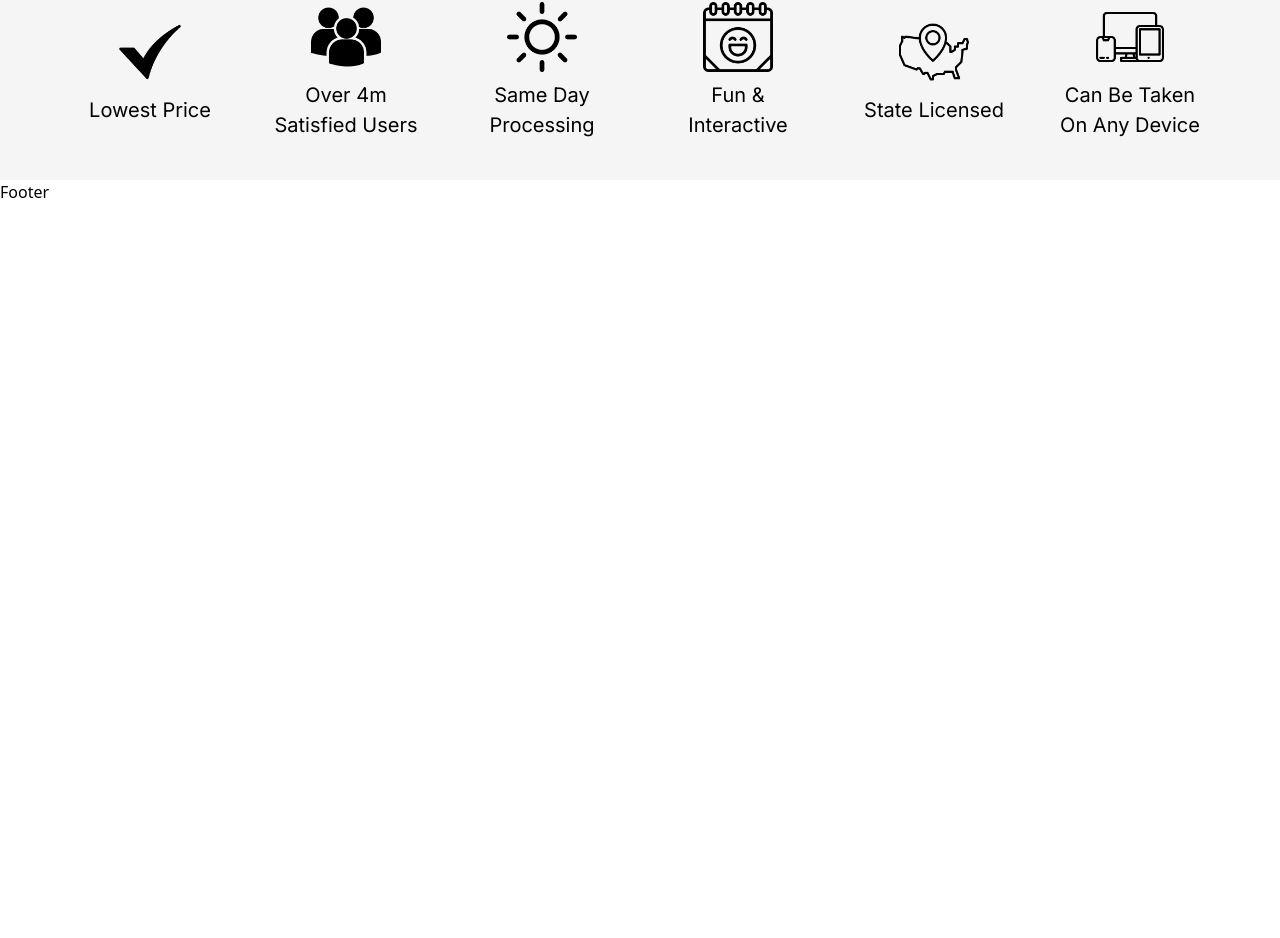
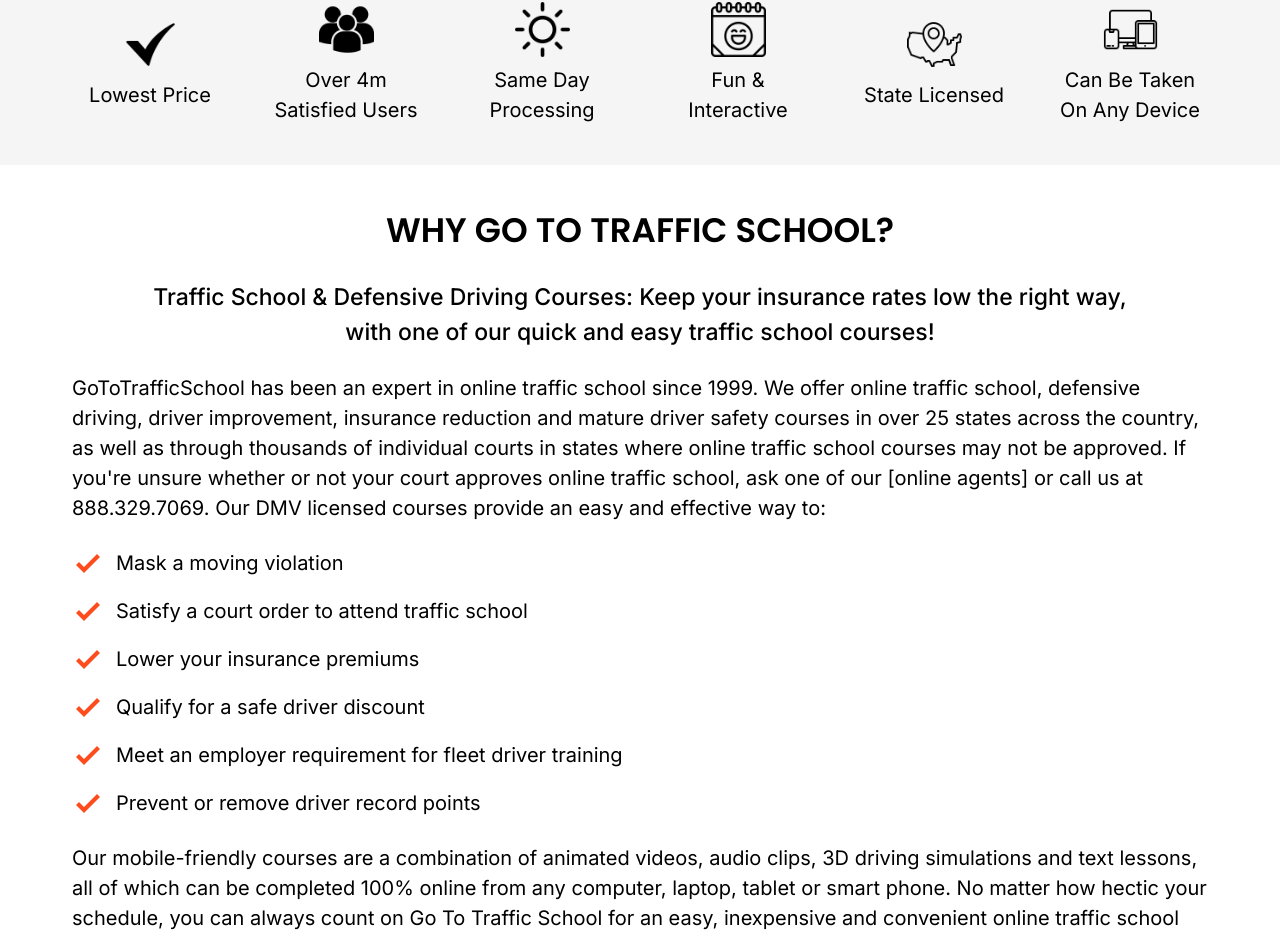
Before and after one commit to gulnabi-afridi/traffic-school, a Next.js app: page / in a window 1280 px wide. Shown: the part 838-1776 px from the top of the page. Before the commit the page ends 1042 px from the top, so only its background shows below. Built offline with nearby package versions, Linux system fonts and the light colour scheme.

Commit message:
why go to traffic school section added

```diff
--- a/src/components/Shared/PromoBar/PromoBar.tsx
+++ b/src/components/Shared/PromoBar/PromoBar.tsx
@@ -1,11 +1,11 @@
 import React from "react";
-import SmallText from "../Typography/SmallText";
+
 function PromoBar() {
   return (
     <div className="bg-brand-primary w-full h-[36px] flex justify-center items-center">
-      <SmallText styles="capitalize font-semibold">
+      <p className="text-[16px] text-white-main font-inter capitalize font-semibold">
         lower prices for a limited time
-      </SmallText>
+      </p>
     </div>
   );
 }
--- a/src/components/Shared/Typography/H1Heading.tsx
+++ /dev/null
@@ -1,18 +0,0 @@
-import React, { ReactNode } from "react";
-
-interface Props {
-  children: ReactNode;
-  styles?: string;
-}
-
-function H1Heading({ children, styles = "text-black-main" }: Props) {
-  return (
-    <div
-      className={`text-[50px] font-semibold font-poppins ${styles}`}
-    >
-      {children}
-    </div>
-  );
-}
-
-export default H1Heading;
--- a/src/components/Shared/Typography/LargeText.tsx
+++ /dev/null
@@ -1,16 +0,0 @@
-import React, { ReactNode } from "react";
-
-interface Props {
-  children: ReactNode;
-  styles?: string;
-}
-
-function LargeText({ children, styles = "text-black-main" }: Props) {
-  return (
-    <div className={`text-[26px] font-inter ${styles}`}>
-      {children}
-    </div>
-  );
-}
-
-export default LargeText;
--- a/src/components/Shared/Typography/SmallText.tsx
+++ /dev/null
@@ -1,16 +0,0 @@
-import React, { ReactNode } from "react";
-
-interface Props {
-  children: ReactNode;
-  styles?: string;
-}
-
-function SmallText({ children, styles = "text-black-main" }: Props) {
-  return (
-    <div className={`text-[16px] text-white-main font-inter ${styles}`}>
-      {children}
-    </div>
-  );
-}
-
-export default SmallText;
--- a/src/components/Shared/Typography/Text.tsx
+++ /dev/null
@@ -1,16 +0,0 @@
-import React, { ReactNode } from "react";
-
-interface Props {
-  children: ReactNode;
-  styles?: string;
-}
-
-function Text({ children, styles = "text-black-main" }: Props) {
-  return (
-    <div className={`text-[16px] md:text-[20px] font-inter ${styles}`}>
-      {children}
-    </div>
-  );
-}
-
-export default Text;
--- a/src/views/Home/Attributes.tsx
+++ b/src/views/Home/Attributes.tsx
@@ -1,7 +1,6 @@
 import React from "react";
 import Wrapper from "@/components/Shared/ComponentWrapper/Wrapper";
 import Image from "next/image";
-import Text from "@/components/Shared/Typography/Text";
 import { Data } from "../../../Data/JSON";
 
 function Attributes() {
@@ -14,10 +13,12 @@
               key={index}
               className="flex flex-col justify-center items-center gap-2"
             >
-              <div className="w-[70px] h-[70px] relative">
+              <div className="w-[55px] h-[55px] relative">
                 <Image src={item.img} fill className="object-cover" alt="" />
               </div>
-              <Text styles="capitalize text-center">{item.name}</Text>
+              <p className="text-[16px] md:text-[20px] text-black-main font-inter capitalize text-center">
+                {item.name}
+              </p>
             </div>
           );
         })}
--- a/src/views/Home/Hero.tsx
+++ b/src/views/Home/Hero.tsx
@@ -1,8 +1,4 @@
 import React from "react";
-import H1Heading from "@/components/Shared/Typography/H1Heading";
-import LargeText from "@/components/Shared/Typography/LargeText";
-import Text from "@/components/Shared/Typography/Text";
-import SmallText from "@/components/Shared/Typography/SmallText";
 import { FaCheck } from "react-icons/fa";
 import Link from "next/link";
 
@@ -13,7 +9,9 @@
       <div className="w-full h-full absolute left-0 top-0 bg-black-main/60"></div>
       {/* ====> */}
       <div className="w-full h-full absolute flex flex-col gap-8 justify-center items-center">
-        <H1Heading styles="uppercase text-white-main">online traffic school</H1Heading>
+        <p className="uppercase text-white-main text-[50px] font-semibold font-poppins">
+          online traffic school
+        </p>
         {/* ====> some attributes */}
         <div className="flex flex-col gap-3">
           {Attributes.map((item, index) => {
@@ -23,9 +21,9 @@
                 className="flex justify-start items-center gap-4"
               >
                 <FaCheck className="text-brand-primary text-[38px]" />
-                <LargeText styles="capitalize text-white-main font-normal">
+                <p className="text-[26px] font-inter capitalize text-white-main font-normal">
                   {item.name}
-                </LargeText>
+                </p>
               </div>
             );
           })}
@@ -41,28 +39,30 @@
           />
           {/* ===> get started button */}
           <button className="w-[260px] h-[55px] rounded-[10px] hover:opacity-70 bg-brand-primary">
-            <LargeText styles="capitalize">get started</LargeText>
+            <p className="text-[26px] font-inter capitalize text-white-main">
+              get started
+            </p>
           </button>
         </div>
         {/* ===> */}
         <div className="flex flex-col">
-          <Text styles="uppercase font-semibold text-white-main">
+          <p className="text-[16px] md:text-[20px] font-inter uppercase font-semibold text-white-main">
             <span className="text-brand-primary">
               {" "}
               TRY OUR COURSE FOR FREE!{" "}
             </span>
             IF YOU'RE NOT TOTALLY SATISFIED BEFORE TAKING THE FINAL EXAM, DON'T
             PAY!*
-          </Text>
+          </p>
           {/* ====> here will come link */}
           <Link href="#" className="">
-            <Text styles="text-brand-primary font-semibold underline">
+            <p className="text-[16px] md:text-[20px] font-inter text-brand-primary font-semibold underline">
               link for the free course
-            </Text>
+            </p>
           </Link>
-          <SmallText styles="font-semibold">
+          <p className="text-[16px] text-white-main font-inter font-semibold">
             *Except for Arizona, and courts that have set prices.
-          </SmallText>
+          </p>
         </div>
       </div>
     </div>
--- a/src/views/Home/Home.tsx
+++ b/src/views/Home/Home.tsx
@@ -1,12 +1,14 @@
 import React from "react";
 import Hero from "./Hero";
 import Attributes from "./Attributes";
+import WhyGoToTrafficSchool from "./WhyGoToTrafficSchool";
 
 function Home() {
   return (
     <React.Fragment>
       <Hero />
       <Attributes/>
+      <WhyGoToTrafficSchool/>
     </React.Fragment>
   );
 }
--- /dev/null
+++ b/src/views/Home/WhyGoToTrafficSchool.tsx
@@ -0,0 +1,82 @@
+import React from "react";
+import Wrapper from "@/components/Shared/ComponentWrapper/Wrapper";
+import { GoCheck } from "react-icons/go";
+
+function WhyGoToTrafficSchool() {
+  return (
+    <Wrapper styles="py-10">
+      <div className="w-full flex flex-col gap-6 justify-center items-center">
+        <p className="text-[34px] uppercase font-semibold font-poppins">
+          why go to traffic school?
+        </p>
+        <p className="text-[16px] md:text-[23px] font-inter font-medium text-center">
+          Traffic School & Defensive Driving Courses: Keep your insurance rates
+          low the right way, <br /> with one of our quick and easy traffic
+          school courses!
+        </p>
+        <p className="text-[16px] md:text-[20px] font-normal font-inter">
+          GoToTrafficSchool has been an expert in online traffic school since
+          1999. We offer online traffic school, defensive driving, driver
+          improvement, insurance reduction and mature driver safety courses in
+          over 25 states across the country, as well as through thousands of
+          individual courts in states where online traffic school courses may
+          not be approved. If you're unsure whether or not your court approves
+          online traffic school, ask one of our [online agents] or call us at
+          888.329.7069. Our DMV licensed courses provide an easy and effective
+          way to:
+        </p>
+        {/* ====> attributes */}
+        <div className="w-full flex items-start flex-col gap-4">
+          {Attribuetes.map((item, index) => {
+            return (
+              <div
+                key={index}
+                className="flex justify-center items-center gap-3"
+              >
+                <GoCheck className="text-brand-primary text-[32px]" />
+                <p className="font-inter text-[20px] text-black-main">
+                  {item.name}
+                </p>
+              </div>
+            );
+          })}
+        </div>
+        <p className="text-[16px] md:text-[20px] font-normal font-inter">
+          Our mobile-friendly courses are a combination of animated videos,
+          audio clips, 3D driving simulations and text lessons, all of which can
+          be completed 100% online from any computer, laptop, tablet or smart
+          phone. No matter how hectic your schedule, you can always count on Go
+          To Traffic School for an easy, inexpensive and convenient online
+          traffic school experience!
+        </p>
+        {/* ====> enroll now button */}
+        <button className="w-[170px] h-[50px] mt-8 font-medium text-[20px] text-white-main bg-brand-primary rounded-[10px] capitalize hover:opacity-80">
+          explore now
+        </button>
+      </div>
+    </Wrapper>
+  );
+}
+
+const Attribuetes = [
+  {
+    name: "Mask a moving violation",
+  },
+  {
+    name: "Satisfy a court order to attend traffic school",
+  },
+  {
+    name: "Lower your insurance premiums",
+  },
+  {
+    name: "Qualify for a safe driver discount",
+  },
+  {
+    name: "Meet an employer requirement for fleet driver training",
+  },
+  {
+    name: "Prevent or remove driver record points",
+  },
+];
+
+export default WhyGoToTrafficSchool;
```
Also changed, not shown: src/layout/MainLayout/Header.tsx (+16 -18 lines).
